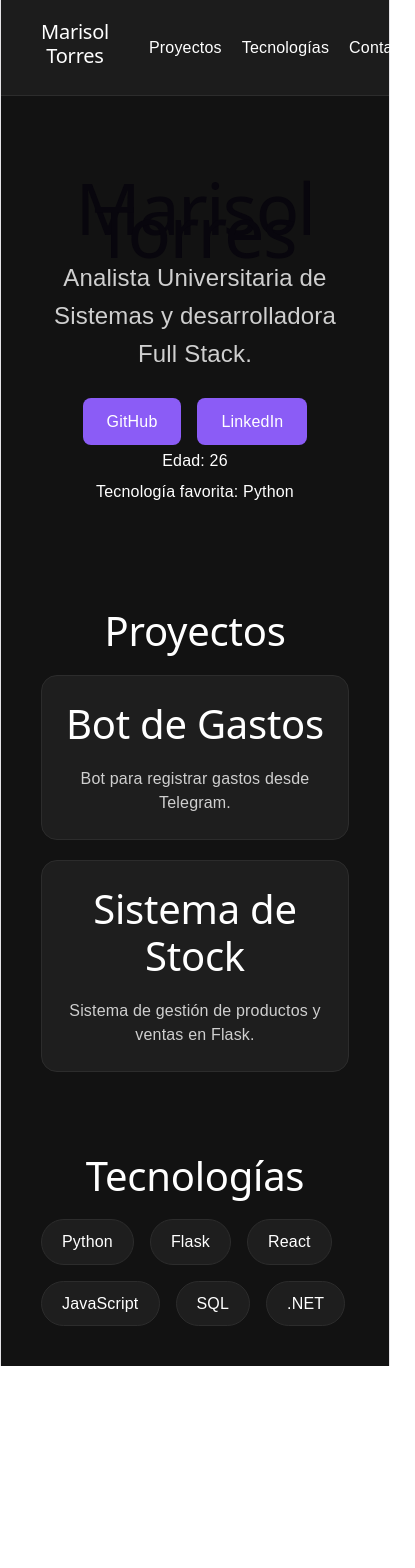
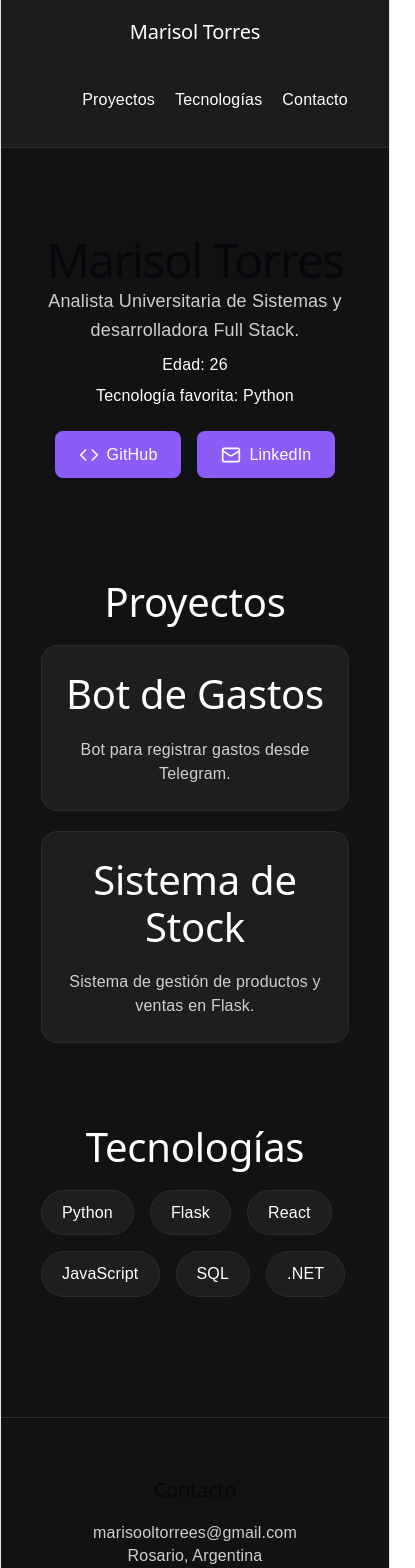
Before and after one commit to marisoltorres99/portfolio-web, a React (Vite) app: page / in a window 390 px wide. Shown: the top 1568 px of the page, 415 px wide, since content can reach past the window. Before the commit the page ends 1366 px from the top, so only its background shows below. Built offline with nearby package versions, Linux system fonts and the light colour scheme.

Commit message:
agrego footer e icons

```diff
--- a/package.json
+++ b/package.json
@@ -10,6 +10,7 @@
     "preview": "vite preview"
   },
   "dependencies": {
+    "lucide-react": "^1.16.0",
     "react": "^19.2.6",
     "react-dom": "^19.2.6"
   },
--- a/src/App.css
+++ b/src/App.css
@@ -11,6 +11,27 @@ body {
 .main-container {
   max-width: 1200px;
   margin: 0 auto;
+}
+
+@media (max-width: 768px) {
+
+  .navbar {
+    flex-direction: column;
+    gap: 20px;
+  }
+
+  .hero-title {
+    font-size: 48px;
+  }
+
+  .hero-description {
+    font-size: 18px;
+  }
+
+  .projects-container {
+    justify-content: center;
+  }
+
 }
 
 .projects-section h2,
--- a/src/App.jsx
+++ b/src/App.jsx
@@ -2,6 +2,7 @@ import Hero from "./components/Hero"
 import ProjectCard from "./components/ProjectCard"
 import "./App.css"
 import Navbar from "./components/Navbar"
+import Footer from "./components/Footer"
 
 function App() {
 
@@ -64,6 +65,7 @@ function App() {
 
           </section>
       </main>
+      <Footer />
     </div>
   )
 }
--- /dev/null
+++ b/src/components/Footer.css
@@ -0,0 +1,19 @@
+.footer {
+  padding: 60px 40px;
+
+  text-align: center;
+
+  color: white;
+
+  border-top: 1px solid #2c2c2c;
+
+  margin-top: 80px;
+}
+
+.footer h2 {
+  margin-bottom: 20px;
+}
+
+.footer p {
+  color: #cfcfcf;
+}
--- /dev/null
+++ b/src/components/Footer.jsx
@@ -0,0 +1,26 @@
+import "./Footer.css"
+
+function Footer() {
+  return (
+    <footer
+      id="contacto"
+      className="footer"
+    >
+
+      <h2>
+        Contacto
+      </h2>
+
+      <p>
+        marisooltorrees@gmail.com
+      </p>
+
+      <p>
+        Rosario, Argentina
+      </p>
+
+    </footer>
+  )
+}
+
+export default Footer
--- a/src/components/Hero.css
+++ b/src/components/Hero.css
@@ -49,6 +49,9 @@
   text-decoration: none;
 
   transition: 0.3s;
+  display: flex;
+  align-items: center;
+  gap: 8px;
 }
 
 .hero-buttons a:hover {
--- a/src/components/Hero.jsx
+++ b/src/components/Hero.jsx
@@ -1,4 +1,5 @@
 import "./Hero.css"
+import { Code, Mail } from "lucide-react"
 
 function Hero({ nombre, descripcion, edad, tecnologia }) {
   return (
@@ -12,14 +13,6 @@ function Hero({ nombre, descripcion, edad, tecnologia }) {
         {descripcion}
       </p>
 
-      <div className="hero-buttons">
-
-        <a href="https://github.com/" target="_blank">GitHub</a>
-
-        <a href="https://linkedin.com/" target="_blank">LinkedIn</a>
-
-      </div>
-
       <p>
         Edad: {edad}
       </p>
@@ -28,6 +21,26 @@ function Hero({ nombre, descripcion, edad, tecnologia }) {
         Tecnología favorita: {tecnologia}
       </p>
 
+      <div className="hero-buttons">
+
+        <a
+          href="https://github.com/"
+          target="_blank"
+        >
+          <Code size={20} />
+          GitHub
+        </a>
+
+        <a
+          href="https://linkedin.com/"
+          target="_blank"
+        >
+          <Mail size={20} />
+          LinkedIn
+        </a>
+
+      </div>
+
     </section>
   )
 }
```
Also changed, not shown: 1 other file (tests, documents, lock files or other folders).
